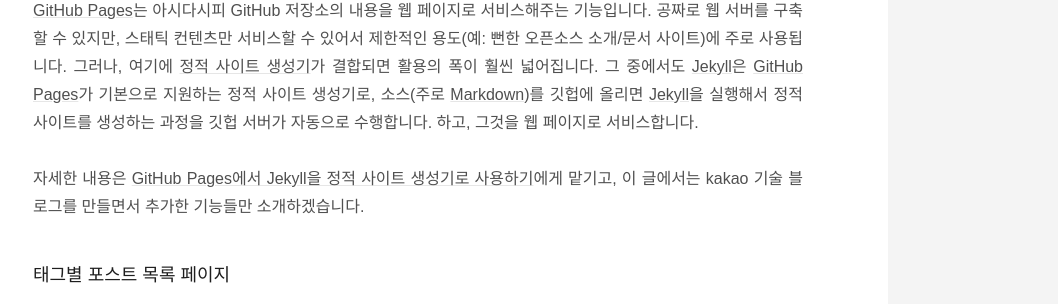
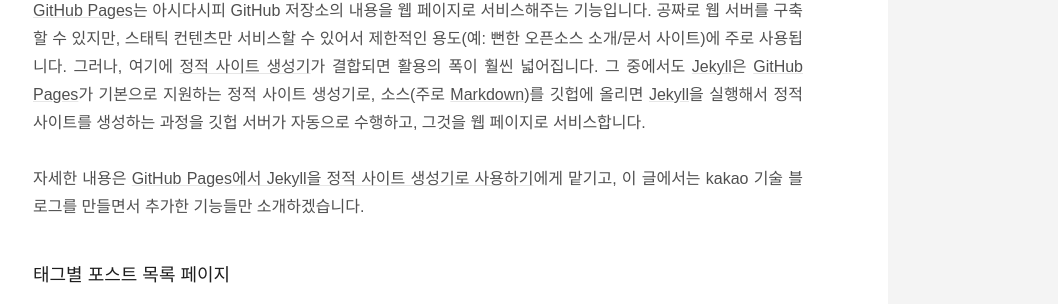
Before and after one commit to saltfactory/kakao.github.io, a Jekyll site: the page built from _posts/2016-07-07-tech-blog-story.md, in a window 1280 px wide and 900 px high, scrolled down 1935 px. Shown: the part 174-478 px from the top of the window, without its empty margins (222-1280 px from the left). Built offline with Jekyll 4.4.1, drawn with Linux system fonts in a browser that asks for light colours; some web fonts are replaced; comment, search, counter and statistics services are not loaded; some of the changed text lies outside the part shown.

Commit message:
fix typo

```diff
--- a/_posts/2016-07-07-tech-blog-story.md
+++ b/_posts/2016-07-07-tech-blog-story.md
@@ -43,8 +43,8 @@
 공짜로 웹 서버를 구축할 수 있지만, 스태틱 컨텐츠만 서비스할 수 있어서 제한적인 용도(예: 뻔한 오픈소스 소개/문서 사이트)에 주로 사용됩니다.
 그러나, 여기에 [정적 사이트 생성기]가 결합되면 활용의 폭이 훨씬 넓어집니다.
 그 중에서도 [Jekyll]은 [GitHub Pages]가 기본으로 지원하는 정적 사이트 생성기로,
-소스(주로 [Markdown])를 깃헙에 올리면 [Jekyll]을 실행해서 정적 사이트를 생성하는 과정을 깃헙 서버가 자동으로 수행합니다.
-하고, 그것을 웹 페이지로 서비스합니다.
+소스(주로 [Markdown])를 깃헙에 올리면 [Jekyll]을 실행해서 정적 사이트를 생성하는 과정을 깃헙 서버가 자동으로 수행하고,
+그것을 웹 페이지로 서비스합니다.
 
 자세한 내용은 [GitHub Pages에서 Jekyll을 정적 사이트 생성기로 사용하기](https://help.github.com/articles/using-jekyll-as-a-static-site-generator-with-github-pages)에게 맡기고,
 이 글에서는 kakao 기술 블로그를 만들면서 추가한 기능들만 소개하겠습니다.
@@ -165,7 +165,7 @@
 하는 코드가 눈에 들어올 겁니다.
 (주의: 여기서 `page` 변수에는 태그 파일의 데이터가 담겨있습니다.)
 
-단순무식한 `O(포스트개수 x 태그개수` 풀스캔이지만,
+단순무식한 `O(포스트개수 x 태그개수)` 풀스캔이지만,
 이 과정은 정적 사이트 생성 과정에만 이루어지므로 실제 서비스에는 영향이 없습니다.
 
 [Jekyll의 Data Files 기능](https://jekyllrb.com/docs/datafiles/)을 이용하면
```
Also changed, not shown: other parts of _posts/2016-07-07-tech-blog-story.md (+3 -3 lines).
